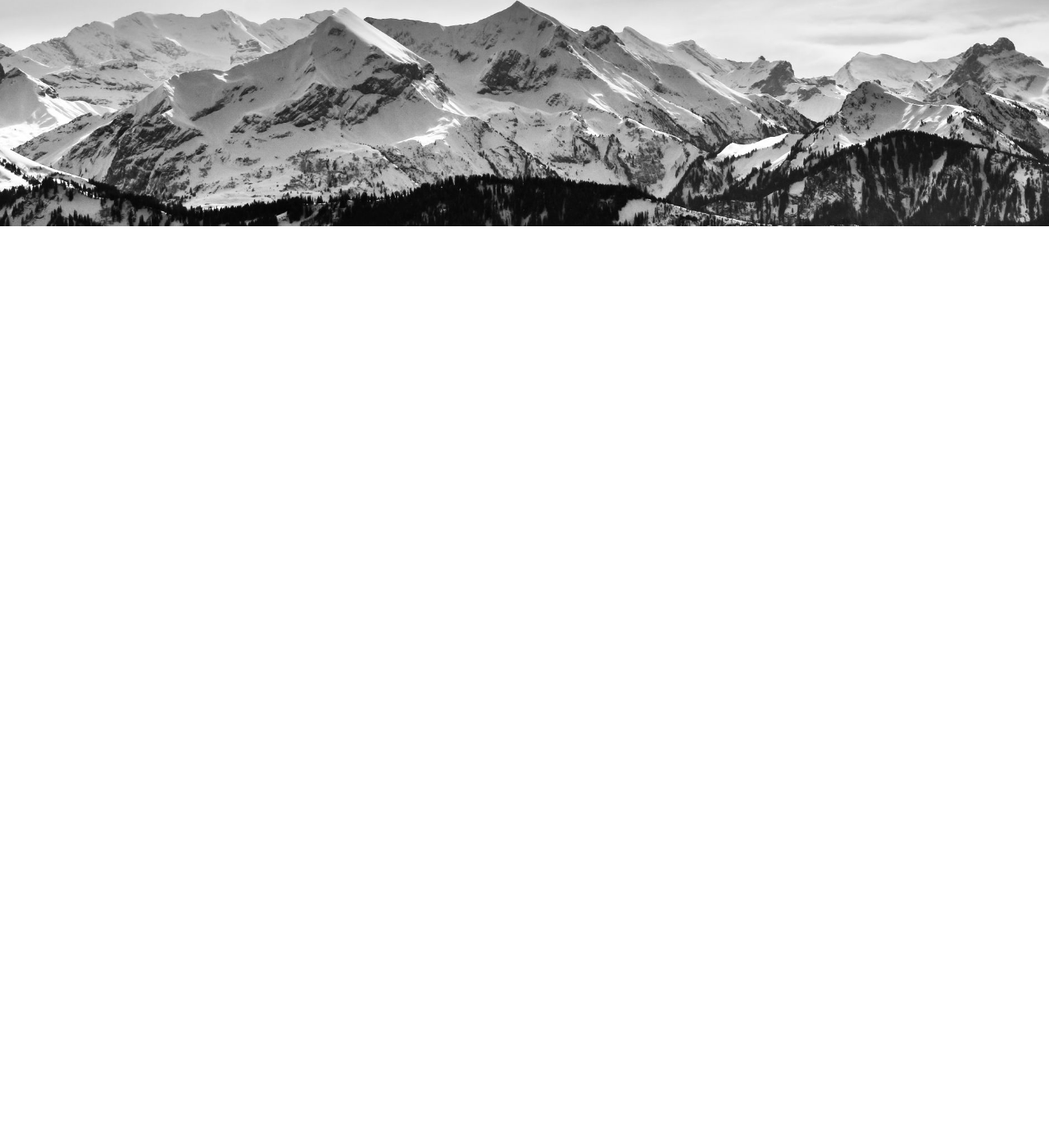
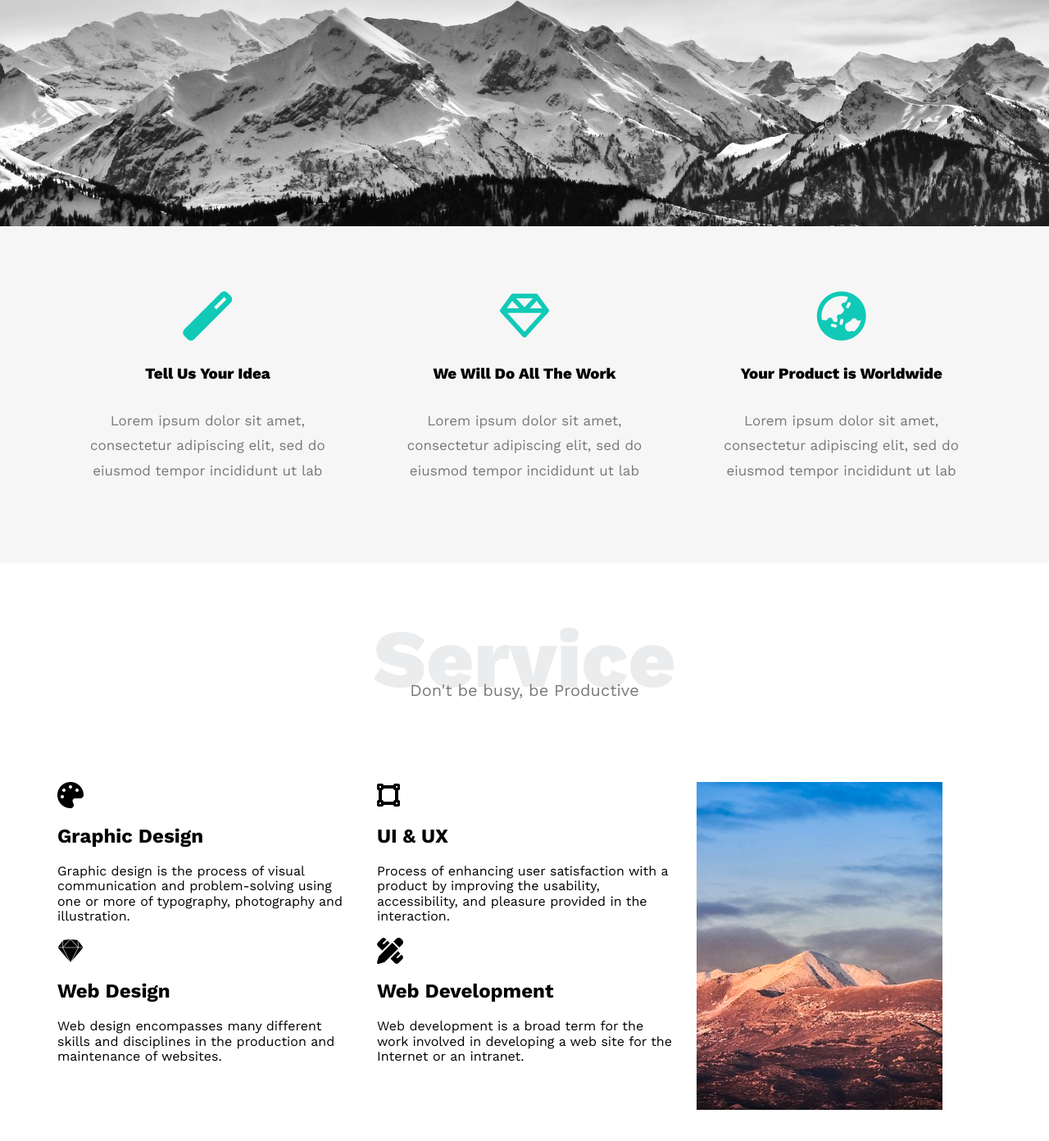
Before and after one commit to ZiadMasoud/Templet-1, a plain HTML site: page index.html in a window 1280 px wide. Shown: the part 524-1916 px from the top of the page at 82% size. Before the commit the page ends 800 px from the top, so only its background shows below. Drawn offline with nearby package versions, Linux system fonts and the light colour scheme.

Commit message:
Creating Sec-1

```diff
--- a/Css/Leon.css
+++ b/Css/Leon.css
@@ -1,5 +1,12 @@
 :root {
   --main-color: #10cab7;
+  --secondary-color: #2c4755;
+  --section-padding: 60px;
+  --section-background: #f6f6f6;
+  --main-duration: 0.5s;
+}
+html {
+  scroll-behavior: smooth;
 }
 * {
   -webkit-box-sizing: border-box;
@@ -138,3 +145,81 @@ body {
 .landing .intro-text p {
   font-size: 20px;
 }
+/* Section-1 */
+.section1 {
+  background-color: var(--section-background);
+  padding-top: var(--section-padding);
+  padding-bottom: var(--section-padding);
+}
+.section1 .container {
+  display: grid;
+  grid-template-columns: repeat(auto-fill, minmax(300px, 1fr));
+  gap: 20px;
+}
+.section1 .container .morb3 {
+  padding: 20px;
+  text-align: center;
+}
+.section1 .container .morb3 i {
+  color: var(--main-color);
+  font-size: 60px;
+}
+.section1 .container .morb3 h3 {
+  font-weight: 800;
+  margin: 30px 0;
+}
+.section1 .container .morb3 p {
+  color: #777777;
+  line-height: 1.8;
+  font-size: 17px;
+}
+.services {
+  padding-top: var(--section-padding);
+  padding-bottom: var(--section-padding);
+}
+.services .head-1 h1 {
+  text-align: center;
+  font-weight: 800;
+  font-size: 100px;
+  line-height: 115px;
+  color: rgb(235, 236, 237);
+  margin-bottom: 0;
+  margin-top: 0;
+}
+.services .head-1 p {
+  text-align: center;
+  font-weight: 400;
+  font-size: 20px;
+  line-height: 23px;
+  color: rgb(121, 121, 121);
+  margin: -30px 0 0;
+}
+.services .image {
+  grid-area: 1/3;
+}
+.services .image img {
+  width: 300px;
+  position: relative;
+  display: block;
+}
+.services .image img::before {
+  content: "";
+  width: 100px;
+  height: calc(100% + 100px);
+  background-color: var(--secondary-color);
+  position: absolute;
+  top: -50px;
+  right: 0;
+  z-index: -1;
+}
+.services .service-content {
+  display: grid;
+  grid-template-columns: repeat(auto-fill, minmax(300px, 1fr));
+  gap: 30px;
+  margin-top: 100px;
+}
+.services .text {
+  display: grid;
+  grid-template-columns: repeat(auto-fill, minmax(150px, 1fr));
+  gap: 30px;
+}
--- a/index.html
+++ b/index.html
@@ -38,12 +38,70 @@
             </div>
         </div>
     </div>
+<!-- Home page -->
     <div class="landing">
         <div class="intro-text">
             <h1>Hello There</h1>
             <p>We are Leon - Super Creative & Minimal Agency Web Template</p>
         </div>
     </div>
-</body>
-
+<!-- Section-1 -->
+    <div class="section1">
+        <div class="container">
+            <div class="morb3">
+                <i class="fas fa-magic fa-3x"></i>
+                <h3>Tell Us Your Idea</h3>
+                <p>Lorem ipsum dolor sit amet, consectetur adipiscing elit, sed do eiusmod tempor incididunt ut lab</p>
+            </div>
+            <div class="morb3">
+                <i class="far fa-gem fa-3x"></i>
+                <h3>We Will Do All The Work</h3>
+                <p>Lorem ipsum dolor sit amet, consectetur adipiscing elit, sed do eiusmod tempor incididunt ut lab</p>
+            </div>
+            <div class="morb3">
+                <i class="fas fa-globe-asia fa-3x"></i>
+                <h3>Your Product is Worldwide</h3>
+                <p>Lorem ipsum dolor sit amet, consectetur adipiscing elit, sed do eiusmod tempor incididunt ut lab</p>
+            </div>
+        </div>
+    </div>
+<!-- Services -->
+        <div class="services" id="Services">
+            <div class="container">
+                <div class="head-1">
+                    <h1>Service</h1>
+                    <p>Don't be busy, be Productive</p>
+                </div>
+                <div class="service-content">
+                    <div class="text-1">
+                        <div class="morb3-ser">
+                            <i class="fas fa-palette fa-2x"></i>
+                            <h2>Graphic Design</h2>
+                            <p>Graphic design is the process of visual communication and problem-solving using one or more of typography, photography and illustration.</p>
+                        </div>
+                        <div class="morb3-ser">
+                            <i class="fab fa-sketch fa-2x"></i>
+                            <h2>Web Design</h2>
+                            <p>Web design encompasses many different skills and disciplines in the production and maintenance of websites.</p>
+                        </div>
+                    </div>
+                    <div class="text-2">
+                        <div class="morb3-ser">
+                            <i class="fas fa-vector-square fa-2x"></i>
+                            <h2>UI & UX</h2>
+                            <p>Process of enhancing user satisfaction with a product by improving the usability, accessibility, and pleasure provided in the interaction.</p>
+                        </div>
+                        <div class="morb3-ser">
+                            <i class="fas fa-pencil-ruler fa-2x"></i>
+                            <h2>Web Development</h2>
+                            <p>Web development is a broad term for the work involved in developing a web site for the Internet or an intranet.</p>
+                        </div>
+                    </div>
+                    <div class="image">
+                        <img src="images/services.jpg" alt="">
+                    </div>
+                </div>
+            </div>
+        </div>
+    </body>
 </html>
```
